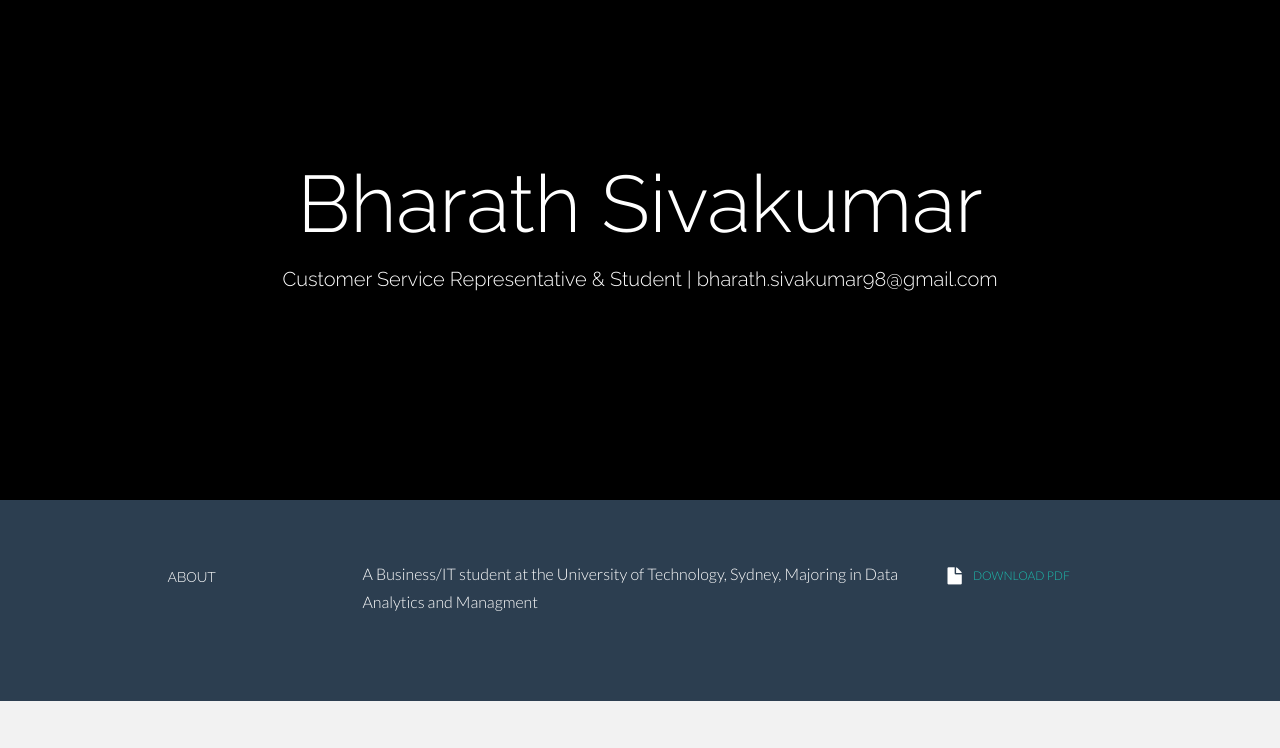
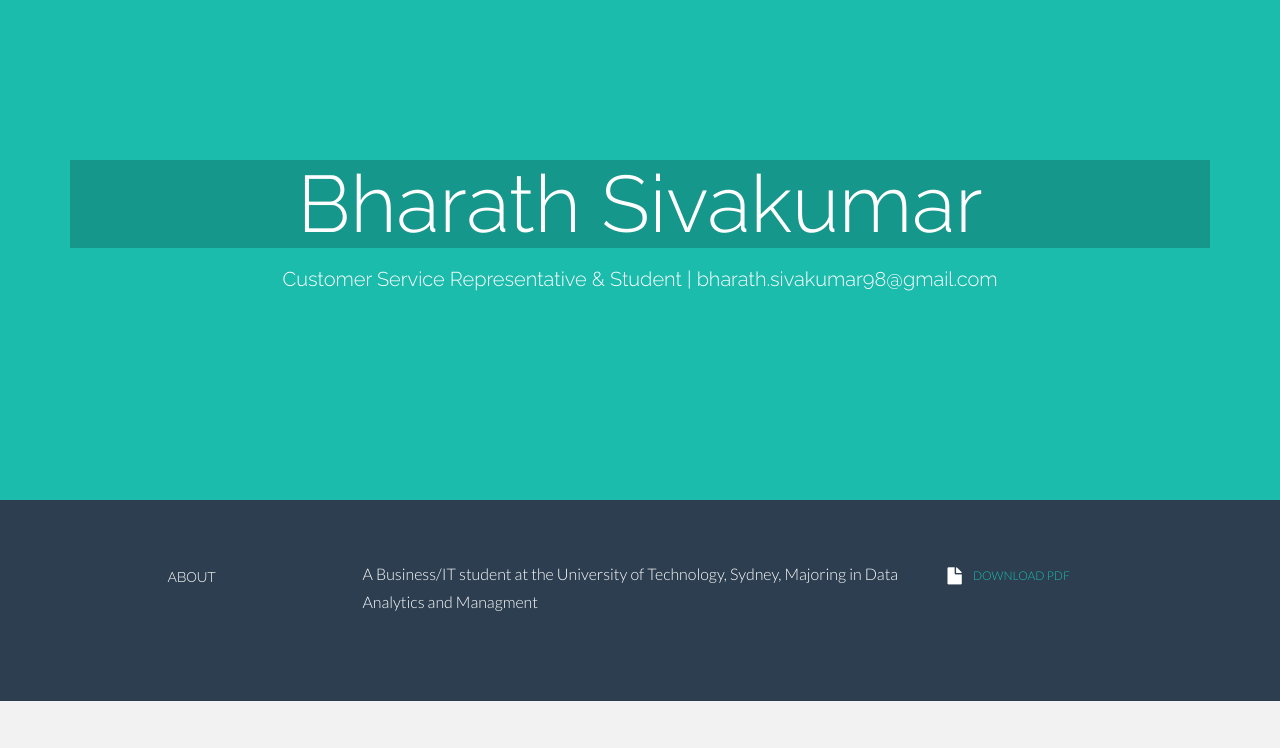
Before and after one commit to Bharath-Sivakumar/test-site.github.io, a plain HTML site: page index.html in a window 1280 px wide. Shown: the top 748 px of the page. Drawn offline with Linux system fonts and the light colour scheme.

Commit message:
Update main.css
reverted change to background color in header

```diff
--- a/css/main.css
+++ b/css/main.css
@@ -69,7 +69,7 @@ a:after {
 
 /* Header Wrap */
 .header {
-  background: black;
+  background: #1CBCAD;
   padding-top:140px;
   text-align:center;
   background-attachment: relative;
```
